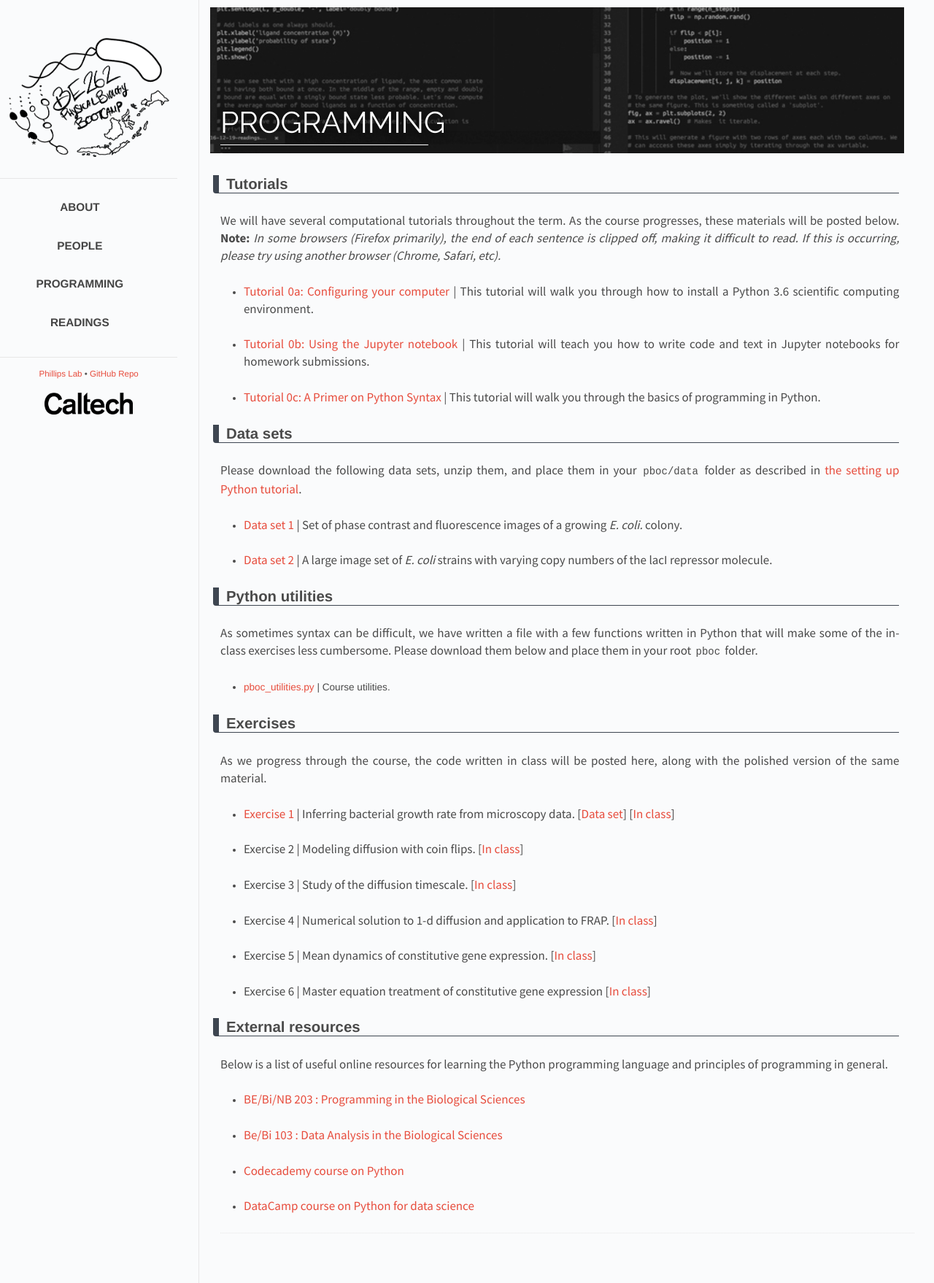
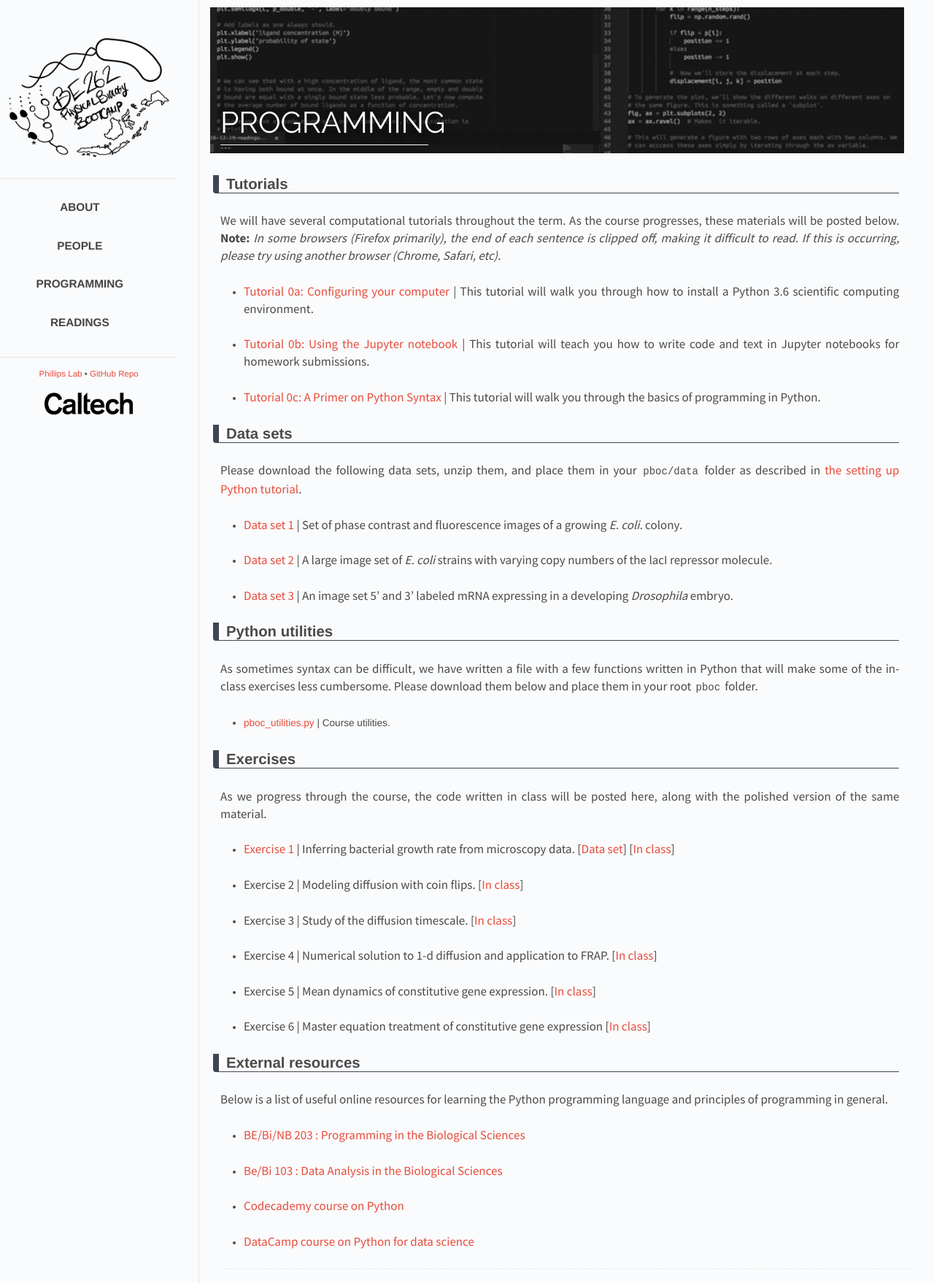
Before and after one commit to RPGroup-PBoC/be262, a Jekyll site: the page built from _posts/2017-01-25-code.md, in a window 1280 px wide. Shown: the whole page at 73% size. Built offline with Jekyll 4.4.1, drawn with Linux system fonts in a browser that asks for light colours.

Commit message:
MS2 data added

```diff
--- a/_posts/2017-01-25-code.md
+++ b/_posts/2017-01-25-code.md
@@ -22,6 +22,8 @@ Please download the following data sets, unzip them, and place them in your `pbo
 * [Data set 1](http://rpdata.caltech.edu/courses/course_data/ecoli_growth.zip) \| Set of phase contrast and fluorescence images of a growing *E. coli.* colony.
 
 * [Data set 2](http://rpdata.caltech.edu/courses/course_data/lacI_titration.zip) \| A large image set of *E. coli* strains with varying copy numbers of the lacI repressor molecule.
+
+* [Data set 3](http://rpdata.caltech.edu/courses/course_data/ms2_elongation.zip) \| An image set 5' and 3' labeled mRNA expressing in a developing *Drosophila* embryo.
 
 ## Python utilities
 As sometimes syntax can be difficult, we have written a file with a few functions written in Python that will make some of the in-class exercises less cumbersome. Please download them below and place them in your root `pboc` folder.
```
